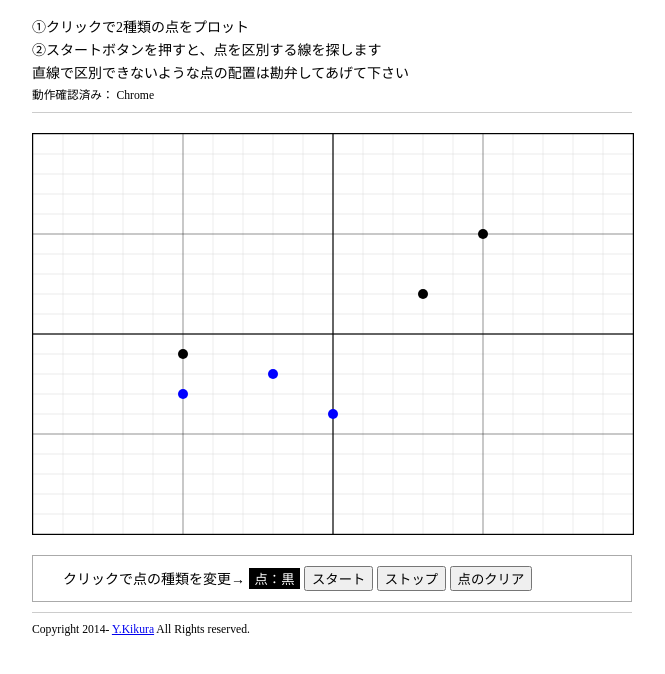
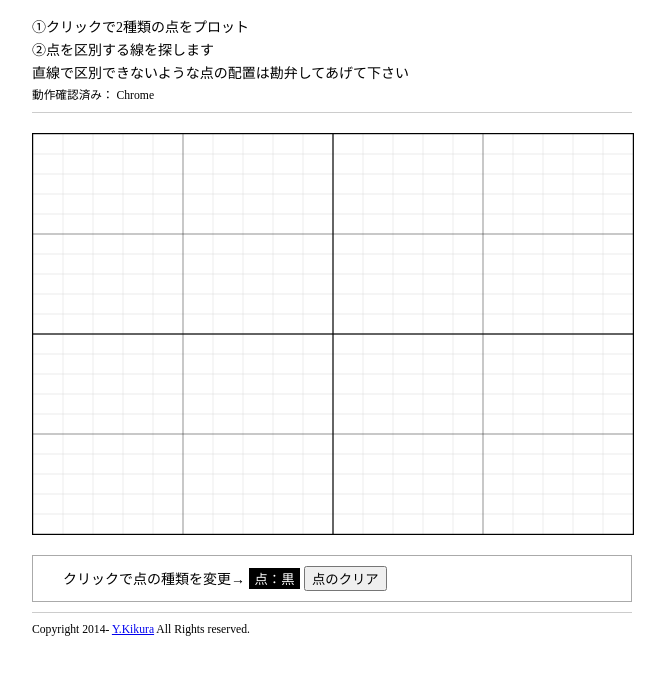
Before and after one commit to Kiikurage/Perceptron-js, a plain HTML site: page index.html in a window 1280 px wide. Shown: the part 82-756 px from the top of the page, without its empty margins (308-973 px from the left). Drawn offline with Linux system fonts and the light colour scheme.

Commit message:
滑らかに

```diff
--- a/index.html
+++ b/index.html
@@ -50,7 +50,7 @@
 	<header>
 		<h1>単純パーセプトロン</h1>
 		<p>①クリックで2種類の点をプロット</p>
-		<p>②スタートボタンを押すと、点を区別する線を探します</p>
+		<p>②点を区別する線を探します</p>
 		<p>直線で区別できないような点の配置は勘弁してあげて下さい</p>
 		<small>動作確認済み： Chrome</small>
 	</header>
@@ -60,8 +60,6 @@
 	<div id="controller">
 		クリックで点の種類を変更→
 		<input type="button" id="btnChange" class="typeBlack" value="点：黒">
-		<input type="button" id="btnStart" value="スタート">
-		<input type="button" id="btnStop" value="ストップ">
 		<input type="button" id="btnClear" value="点のクリア">
 	</div>
 	<footer>
--- a/script.js
+++ b/script.js
@@ -79,8 +79,6 @@ function init() {
 	var statusX = $("#statusX")[0],
 		statusY = $("#statusY")[0],
 		btnChange = $("#btnChange")[0],
-		btnStart = $("#btnStart")[0],
-		btnStop = $("#btnStop")[0],
 		btnClear = $("#btnClear")[0],
 		canvasWrapper = $("#canvasWrapper")[0],
 		samples = [];
@@ -98,24 +96,11 @@ function init() {
 		btnChange.value = btnFlag ? "点：黒" : "点：青";
 	});
 
-	btnStart.addEventListener("click", function(ev) {
-		perceptron.start();
-	});
-
-	btnStop.addEventListener("click", function(ev) {
-		perceptron.stop();
-	});
-
 	btnClear.addEventListener("click", function(ev) {
 		perceptron.clearSample();
 	});
 
-	perceptron.addSample(-5, -1, 1);
-	perceptron.addSample(3, 2, 1);
-	perceptron.addSample(5, 5, 1);
-	perceptron.addSample(-5, -3, -1);
-	perceptron.addSample(-2, -2, -1);
-	perceptron.addSample(0, -4, -1);
+	perceptron.start();
 }
 
 var perceptron = (function() {
@@ -123,7 +108,7 @@ var perceptron = (function() {
 		samples = [],
 		timerID,
 		w = V(0, 0, 0),
-		c = 1; //学習率
+		c = 0.1; //学習率
 
 	perceptron.show = function() {
 		console.group("W");
@@ -159,7 +144,6 @@ var perceptron = (function() {
 	}
 
 	function train() {
-
 		//学習
 		for (var i = 0, max = samples.length; i < max; i++) {
 
@@ -194,7 +178,7 @@ var perceptron = (function() {
 
 		timerID = setTimeout(function() {
 			train();
-		}, 100);
+		}, 40);
 	}
 
 	perceptron.addSample = function(x, y, label) {
```
